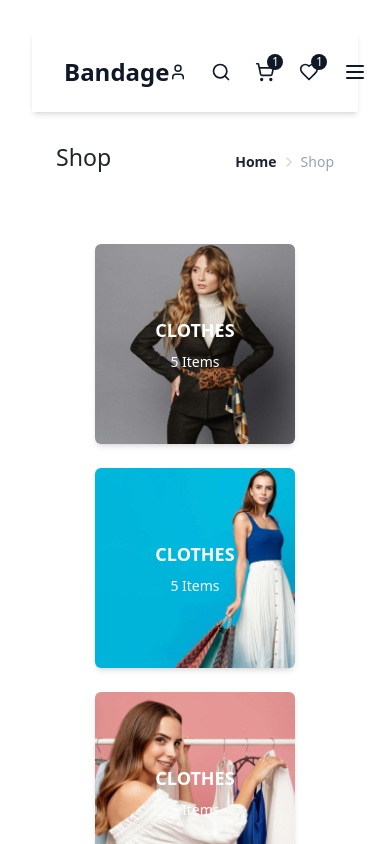
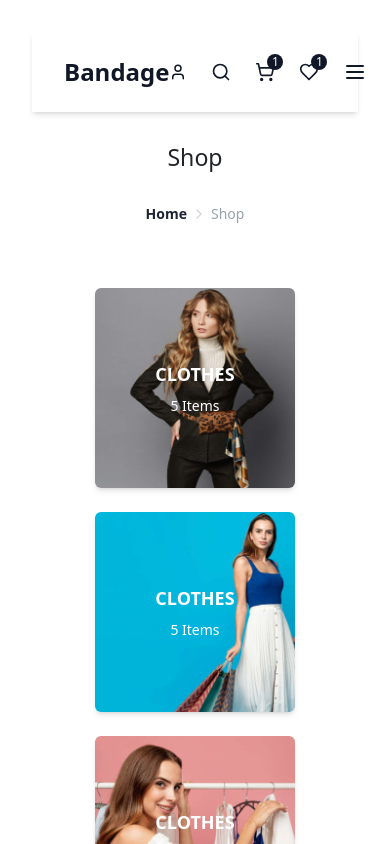
Before and after one commit to Bora-Erk/marka, a React (Vite) app: page /shop in a window 390 px wide. Shown: the top 844 px of the page. Built offline with nearby package versions, Linux system fonts and the light colour scheme.

Commit message:
shop header responsive

```diff
--- a/src/components/ShopHeader.jsx
+++ b/src/components/ShopHeader.jsx
@@ -3,16 +3,13 @@ import { ChevronRight } from "lucide-react";
 
 const ShopHeader = () => {
   return (
-    <div className="flex justify-between items-center py-8 px-4 md:px-16 bg-white">
-      <h3 className="text-xl font-bold text-[#1e2235]">Shop</h3>
+    <div className="flex flex-col md:flex-row md:justify-between md:items-center items-center py-8 px-4 md:px-16 bg-white">
+      <h3 className="text-xl font-bold text-[#1e2235] mb-2 md:mb-0 text-center">Shop</h3>
 
-
-      <nav className="flex items-center text-sm text-[#1e2235] space-x-1">
-        <div className="flex items-center space-x-1">
-          <span className="font-semibold">Home</span>
-          <ChevronRight size={16} className="text-gray-300" />
-          <span className="text-gray-400 font-normal">Shop</span>
-        </div>
+      <nav className="flex items-center text-sm text-[#1e2235] space-x-1 text-center mt-4 md:mt-0">
+        <span className="font-semibold">Home</span>
+        <ChevronRight size={16} className="text-gray-300" />
+        <span className="text-gray-400 font-normal">Shop</span>
       </nav>
     </div>
   );
```
